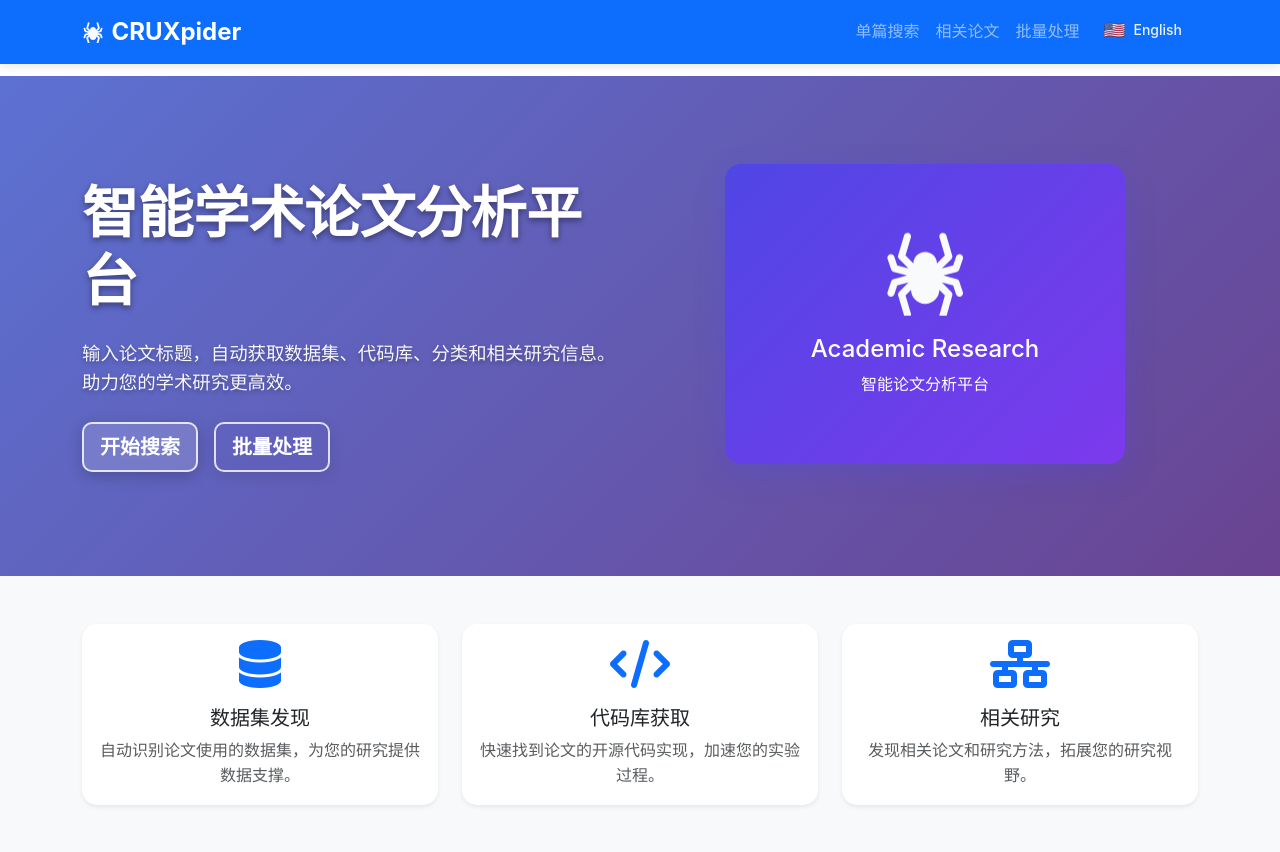
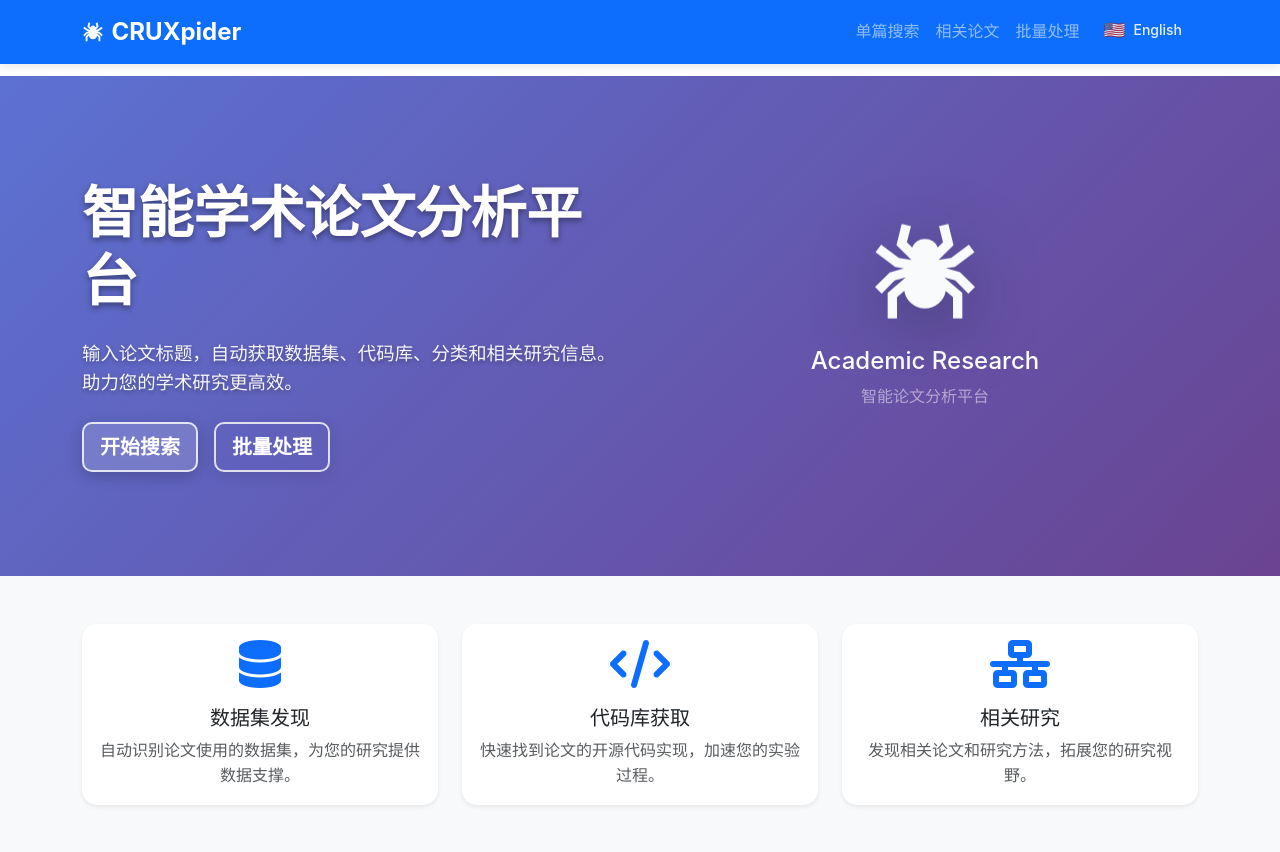
Before and after one commit to crux-project/CRUXpider, a Flask app: page / in a window 1280 px wide. Shown: the top 852 px of the page. Run offline with Flask 3, Linux system fonts and the light colour scheme; data that the repository does not hold is empty; some libraries are stand-ins or nearby versions.

Commit message:
Adopt MDI spider logo and harden runtime

```diff
--- a/app.py
+++ b/app.py
@@ -4,13 +4,13 @@ import logging
 import io
 import os
 import tempfile
+import csv
 from datetime import datetime
 from functools import lru_cache
 from typing import Any
 from urllib.parse import quote_plus
 
 import arxiv
-import pandas as pd
 import pyalex
 import requests
 from flask import Flask, jsonify, render_template, request, send_file
@@ -362,21 +362,34 @@ def batch_process():
 
     try:
         upload.save(input_path)
-        papers_df = pd.read_csv(input_path, header=None, names=["PaperTitle"]).dropna()
-        if len(papers_df) > MAX_BATCH_SIZE:
+        titles = []
+        with open(input_path, newline="", encoding="utf-8") as handle:
+            reader = csv.reader(handle)
+            for row in reader:
+                if not row:
+                    continue
+                title = str(row[0]).strip()
+                if title:
+                    titles.append(title)
+
+        if len(titles) > MAX_BATCH_SIZE:
             return (
                 jsonify({"error": f"单次批量处理最多支持 {MAX_BATCH_SIZE} 篇论文"}),
                 400,
             )
 
         rows = []
-        for _, row in papers_df.iterrows():
-            title = str(row["PaperTitle"]).strip()
+        for title in titles:
             rows.append(analyzer.analyze_single_paper(title))
 
-        buffer = io.BytesIO()
-        pd.DataFrame(rows).to_csv(buffer, index=False)
-        buffer.seek(0)
+        text_buffer = io.StringIO()
+        fieldnames = list(rows[0].keys()) if rows else ["title"]
+        writer = csv.DictWriter(text_buffer, fieldnames=fieldnames)
+        writer.writeheader()
+        for row in rows:
+            writer.writerow(row)
+
+        buffer = io.BytesIO(text_buffer.getvalue().encode("utf-8"))
         return send_file(
             buffer,
             as_attachment=True,
--- a/requirements.txt
+++ b/requirements.txt
@@ -1,7 +1,5 @@
 Flask==2.3.3
 Werkzeug==2.3.8
-numpy==1.26.4
-pandas==2.0.3
 arxiv==1.4.8
 pyalex==0.13
 requests==2.31.0
--- a/static/css/style.css
+++ b/static/css/style.css
@@ -156,20 +156,22 @@ html {
 }
 
 /* Academic Research Icon */
-.academic-research-icon {
-    transition: transform 0.3s ease, box-shadow 0.3s ease;
-}
-
-.academic-research-icon:hover {
-    transform: translateY(-5px);
-    box-shadow: 0 20px 40px rgba(79, 70, 229, 0.4) !important;
+.hero-mark {
+    width: min(100%, 340px);
+    padding: 1rem 0.5rem;
+    transition: transform 0.3s ease;
 }
 
 .hero-logo {
-    width: 5.5rem;
-    height: 5.5rem;
+    width: 7rem;
+    height: 7rem;
     object-fit: contain;
     animation: float 3s ease-in-out infinite;
+    filter: drop-shadow(0 16px 36px rgba(8, 17, 27, 0.35));
+}
+
+.hero-mark:hover {
+    transform: translateY(-5px);
 }
 
 @keyframes float {
--- a/templates/index.html
+++ b/templates/index.html
@@ -66,13 +66,10 @@
                 </div>
                 <div class="col-lg-6">
                     <div class="text-center">
-                        <div class="academic-research-icon d-flex align-items-center justify-content-center mx-auto mb-4"
-                             style="width: 400px; height: 300px; background: linear-gradient(135deg, #4f46e5 0%, #7c3aed 100%); border-radius: 1rem; box-shadow: 0 10px 30px rgba(79, 70, 229, 0.3);">
-                            <div class="text-center text-white">
-                                <img src="{{ url_for('static', filename='img/cruxpider-logo.svg') }}" alt="CRUXpider logo" class="hero-logo mb-3">
-                                <h3 class="h4 mb-2">Academic Research</h3>
-                                <p class="mb-0">智能论文分析平台</p>
-                            </div>
+                        <div class="hero-mark mx-auto mb-4">
+                            <img src="{{ url_for('static', filename='img/cruxpider-logo.svg') }}" alt="CRUXpider logo" class="hero-logo mb-3">
+                            <h3 class="h4 mb-2 text-white">Academic Research</h3>
+                            <p class="mb-0 text-white-50">智能论文分析平台</p>
                         </div>
                     </div>
                 </div>
```
Also changed, not shown: docs/THIRD_PARTY_ASSETS.md (+5 -5 lines), .github/workflows/ci.yml (added), docs/assets/banner.svg, static/img/cruxpider-logo.svg.
